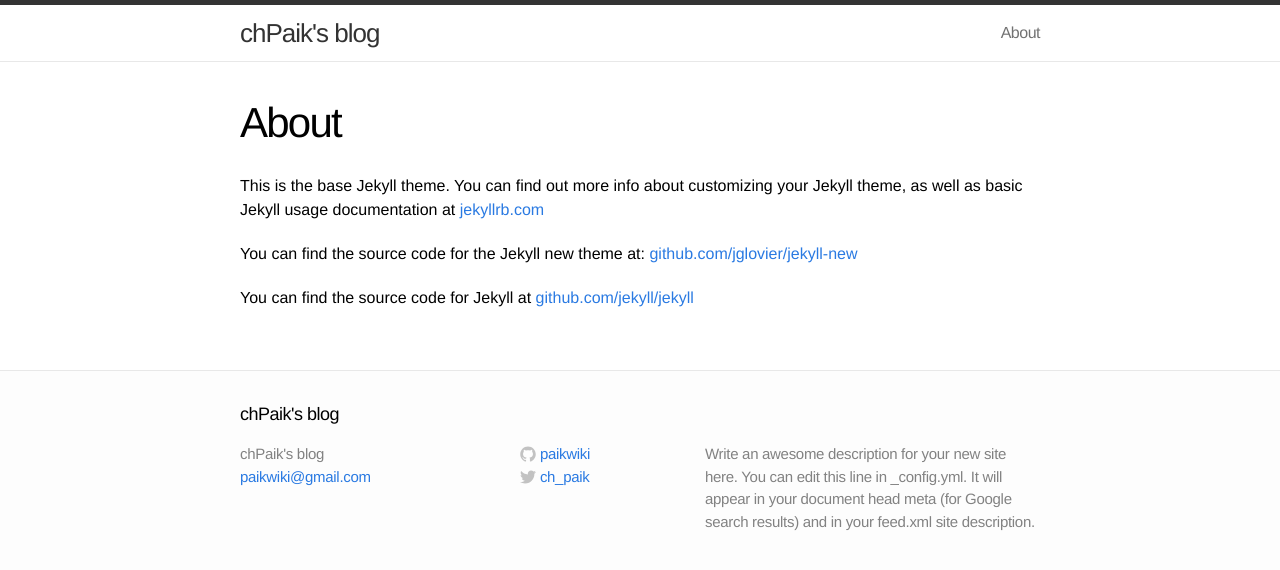
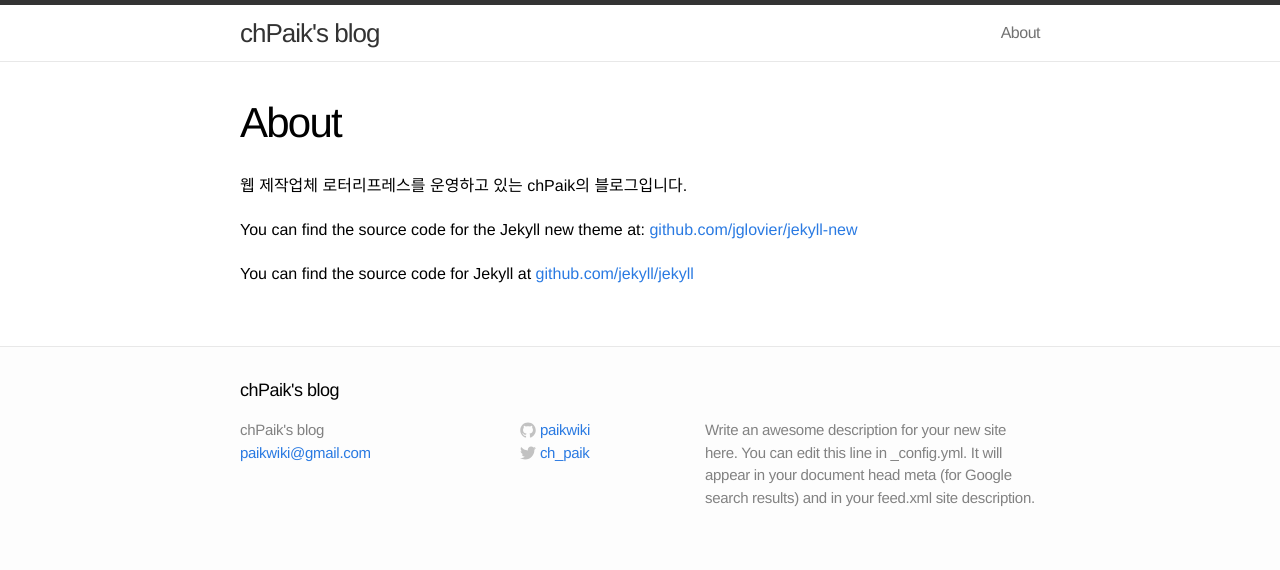
Before and after one commit to paikwiki/paikwiki.github.io, a Jekyll site: the page built from about.md, in a window 1280 px wide. Shown: the top 570 px of the page. Built offline with Jekyll 4.4.1, drawn with Linux system fonts in a browser that asks for light colours.

Commit message:
소개글 수정(테스트)

```diff
--- a/about.md
+++ b/about.md
@@ -4,7 +4,7 @@
 permalink: /about/
 ---
 
-This is the base Jekyll theme. You can find out more info about customizing your Jekyll theme, as well as basic Jekyll usage documentation at [jekyllrb.com](http://jekyllrb.com/)
+웹 제작업체 로터리프레스를 운영하고 있는 chPaik의 블로그입니다.
 
 You can find the source code for the Jekyll new theme at: [github.com/jglovier/jekyll-new](https://github.com/jglovier/jekyll-new)
 
```
